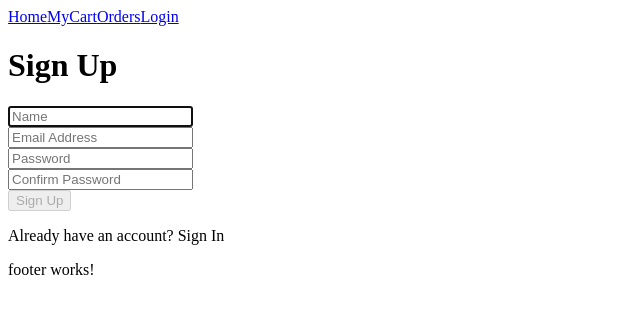
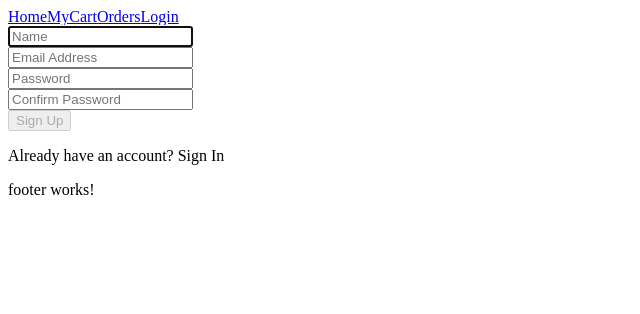
Before and after one commit to miraphilip5/angular-project-web_warriors, an Angular app in the folder petal_express_app/: page /register in a window 1280 px wide. Shown: the top 314 px of the page, without its empty margins (0-640 px from the left). Built offline with nearby package versions, Linux system fonts and the light colour scheme.

Commit message:
converted registration from template driven to reactive form

```diff
--- a/petal_express_app/src/app/components/register/register.component.html
+++ b/petal_express_app/src/app/components/register/register.component.html
@@ -1,14 +1,12 @@
 <div class="login-container">
-    <div class="avatar-container"></div>
-    <h1 class="login-header">Sign Up</h1>
-    <form #loginForm="ngForm" (ngSubmit)="onSubmit()" class="login-form" novalidate>
+    <!-- ... other content ... -->
+    <form [formGroup]="registrationForm" (ngSubmit)="onSubmit()" class="login-form" novalidate>
       <div class="form-field">
         <input
           type="text"
           matInput
           placeholder="Name"
-          name="name"
-          [(ngModel)]="formData.name"
+          formControlName="name"
           required
           autoFocus
           fullWidth
@@ -19,8 +17,7 @@
           type="email"
           matInput
           placeholder="Email Address"
-          name="email"
-          [(ngModel)]="formData.email"
+          formControlName="email"
           required
           fullWidth
         />
@@ -30,8 +27,7 @@
           type="password"
           matInput
           placeholder="Password"
-          name="password"
-          [(ngModel)]="formData.password"
+          formControlName="password"
           required
           fullWidth
         />
@@ -41,8 +37,7 @@
           type="password"
           matInput
           placeholder="Confirm Password"
-          name="password2"
-          [(ngModel)]="formData.password2"
+          formControlName="password2"
           required
           fullWidth
         />
@@ -55,7 +50,7 @@
       <button
         type="submit"
         class="login-btn"
-        [disabled]="validationError || !loginForm?.valid"
+        [disabled]="validationError || registrationForm.invalid"
         fullWidth
       >
         Sign Up
--- a/petal_express_app/src/app/components/register/register.component.ts
+++ b/petal_express_app/src/app/components/register/register.component.ts
@@ -1,45 +1,49 @@
-import { Component } from '@angular/core';
+import { Component, OnInit } from '@angular/core';
 import { CommonModule } from '@angular/common';
 import { Router } from '@angular/router';
 import { HttpClient, HttpHeaders } from '@angular/common/http';
-import { FormsModule } from '@angular/forms';
+import { ReactiveFormsModule } from '@angular/forms';
 import { environment } from '../../../enviroments/enviroments';
+import { FormBuilder, FormGroup, Validators } from '@angular/forms';
 
 @Component({
   selector: 'app-register',
   standalone: true,
-  imports: [CommonModule, FormsModule],
+  imports: [CommonModule, ReactiveFormsModule],
   templateUrl: './register.component.html',
   styleUrls: ['./register.component.css']
 })
-export class RegisterComponent {
-  formData = {
-    name: '',
-    email: '',
-    password: '',
-    password2: '',
-  };
+export class RegisterComponent implements OnInit {
+  registrationForm!: FormGroup; // Declare the FormGroup variable
   validationError = '';
 
-  constructor(private router: Router, private http: HttpClient) {}
+  constructor(
+    private router: Router,
+    private http: HttpClient,
+    private formBuilder: FormBuilder // Inject the FormBuilder
+  ) {}
+
+  ngOnInit() {
+    this.registrationForm = this.formBuilder.group({
+      name: ['', [Validators.required]],
+      email: ['', [Validators.required, Validators.email]],
+      password: ['', [Validators.required, Validators.minLength(6)]],
+      password2: ['', [Validators.required]],
+    });
+  }
 
   onSubmit() {
     this.validationError = '';
 
-    const { name, email, password, password2 } = this.formData;
-
-    if (password && password.length < 6) {
-      this.validationError = 'Password should be at least 6 characters long!';
-      return;
-    } else if (password2 !== password) {
-      this.validationError = 'Passwords must match!';
+    if (this.registrationForm.invalid) {
+      this.validationError = 'Please fix the form errors';
       return;
     }
 
     const data = {
-      name,
-      email,
-      password
+      name: this.registrationForm.value.name,
+      email: this.registrationForm.value.email,
+      password: this.registrationForm.value.password,
     };
 
     const headers = new HttpHeaders({ 'Content-Type': 'application/json' });
```
